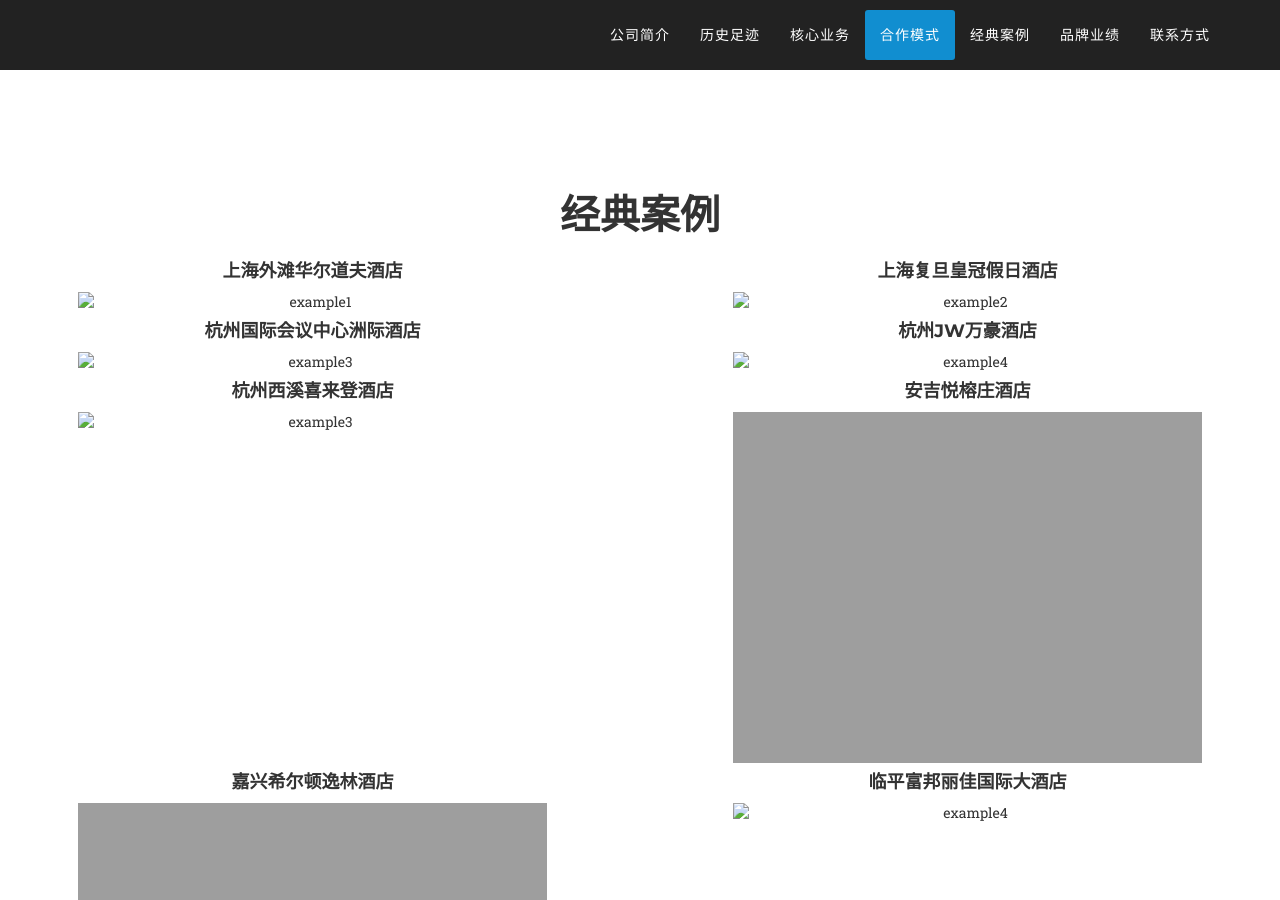
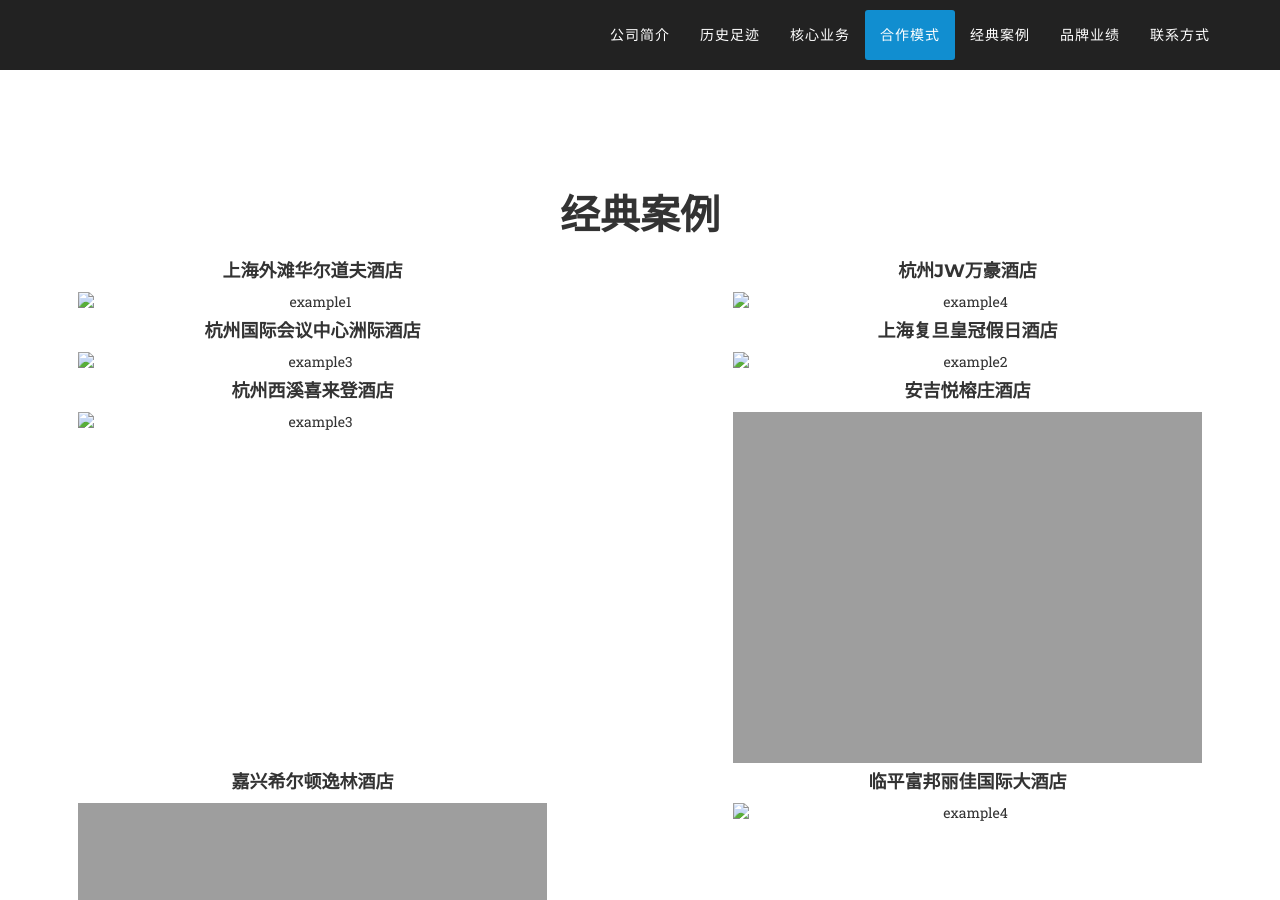
Before and after one commit to wxelec/wxelec.github.io, a Jekyll site: the page built from _posts/2014-09-15-Invasive-Fish.markdown, in a window 1280 px wide and 900 px high, scrolled down 4507 px. Built offline with Jekyll 4.4.1, drawn with Linux system fonts in a browser that asks for light colours; some web fonts are replaced.

Commit message:
Update examples.html

```diff
--- a/_includes/examples.html
+++ b/_includes/examples.html
@@ -31,8 +31,8 @@
                 </div>
                 <div class="col-md-6">
                     <div class="center-container">
-                    <h4 class="centered-text">上海复旦皇冠假日酒店</h4>
-                    <img src="img/example2.jpg" class="custom-image" alt="example2">
+                        <h4 class="centered-text">杭州JW万豪酒店</h4>
+                        <img src="img/example4.png" class="custom-image" alt="example4">
                     </div>
                 </div>
             </div>
@@ -46,8 +46,8 @@
                 </div>
                 <div class="col-md-6">
                     <div class="center-container">
-                    <h4 class="centered-text">杭州JW万豪酒店</h4>
-                    <img src="img/example4.png" class="custom-image" alt="example4">
+                        <h4 class="centered-text">上海复旦皇冠假日酒店</h4>
+                        <img src="img/example2.jpg" class="custom-image" alt="example2">
                     </div>
                 </div>
             </div>
```
